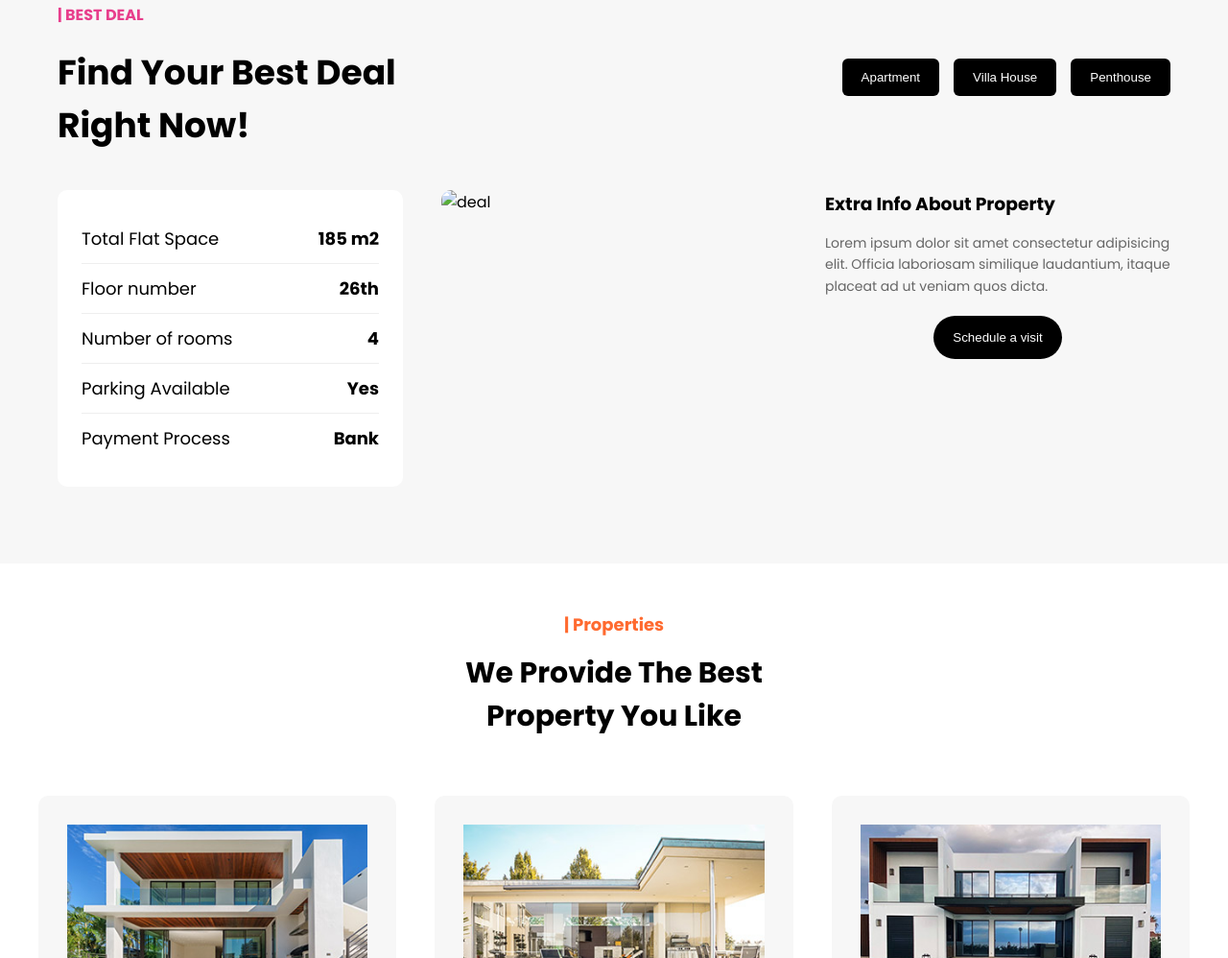
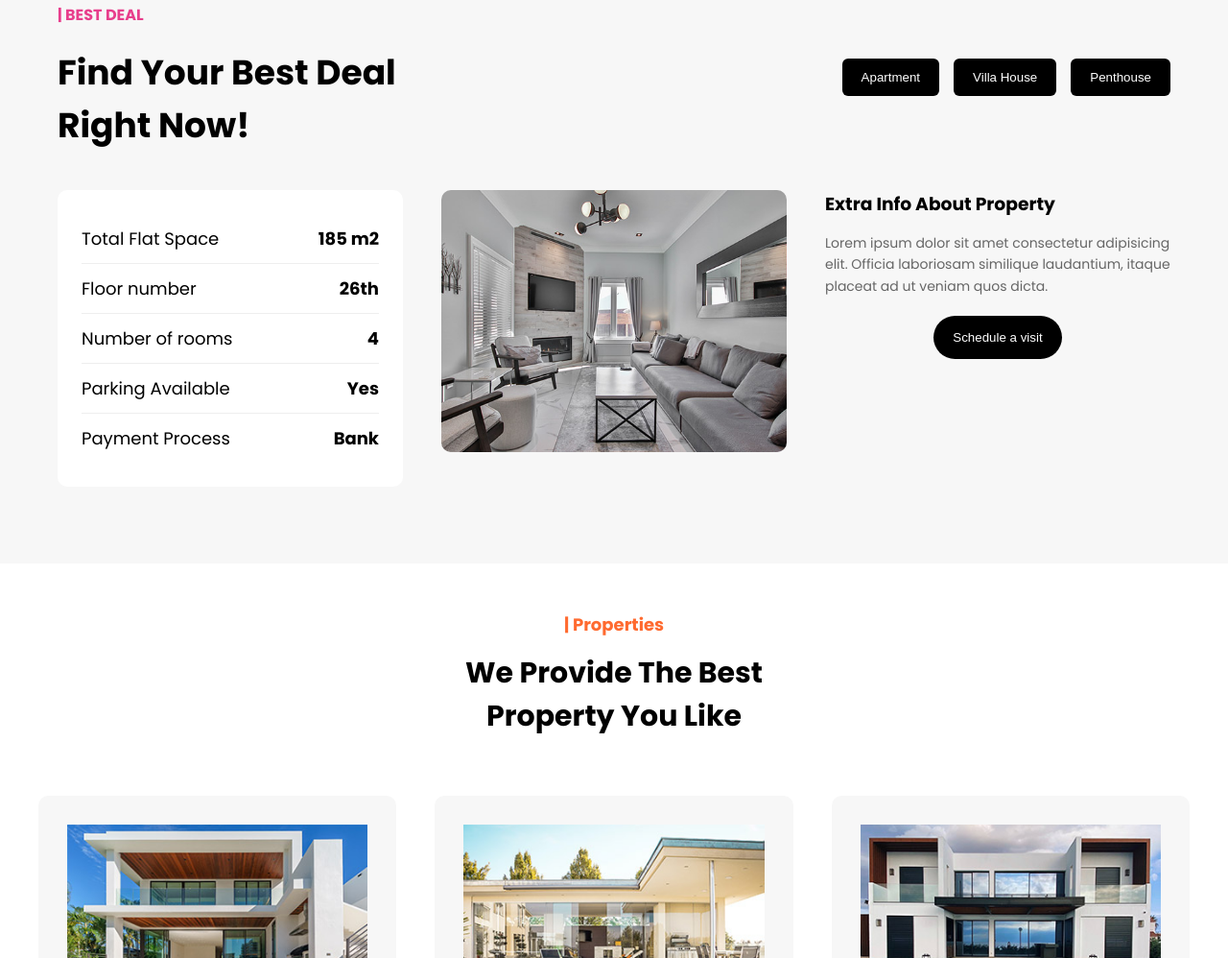
Before and after one commit to Balaji742/villa-website, a plain HTML site: page index.html in a window 1280 px wide. Shown: the part 3083-4081 px from the top of the page at 96% size. Drawn offline with Linux system fonts and the light colour scheme; the site is published under a folder, as on GitHub Pages, so addresses that start at the root find nothing.

Commit message:
fix image path

```diff
--- a/index.html
+++ b/index.html
@@ -227,7 +227,7 @@
 
                 <!-- CENTER IMAGE -->
                 <div class="deal-image">
-                    <img src="/images/deal-01.jpg" alt="deal">
+                    <img src="images/deal-01.jpg" alt="deal">
                 </div>
 
 
```
